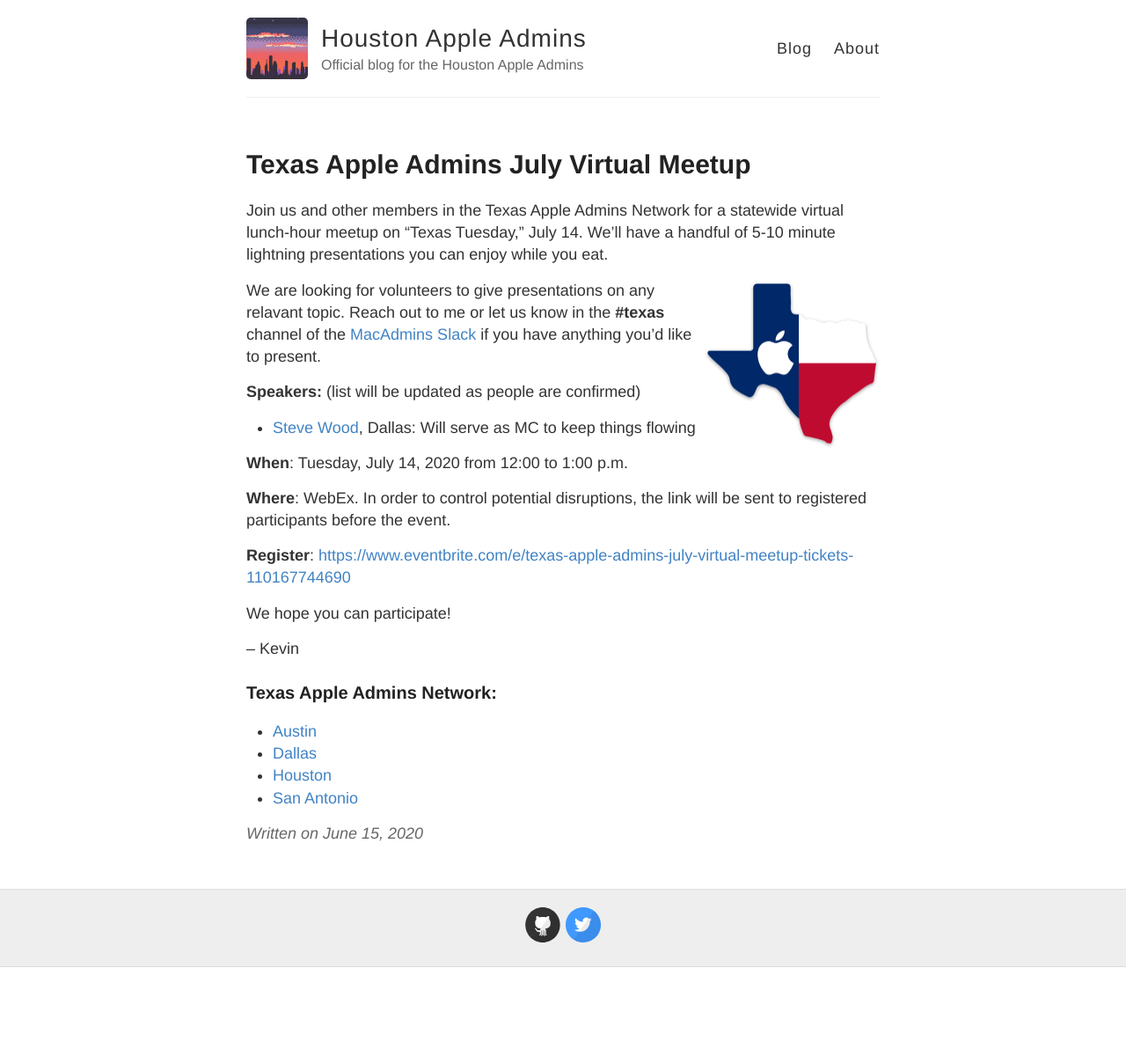
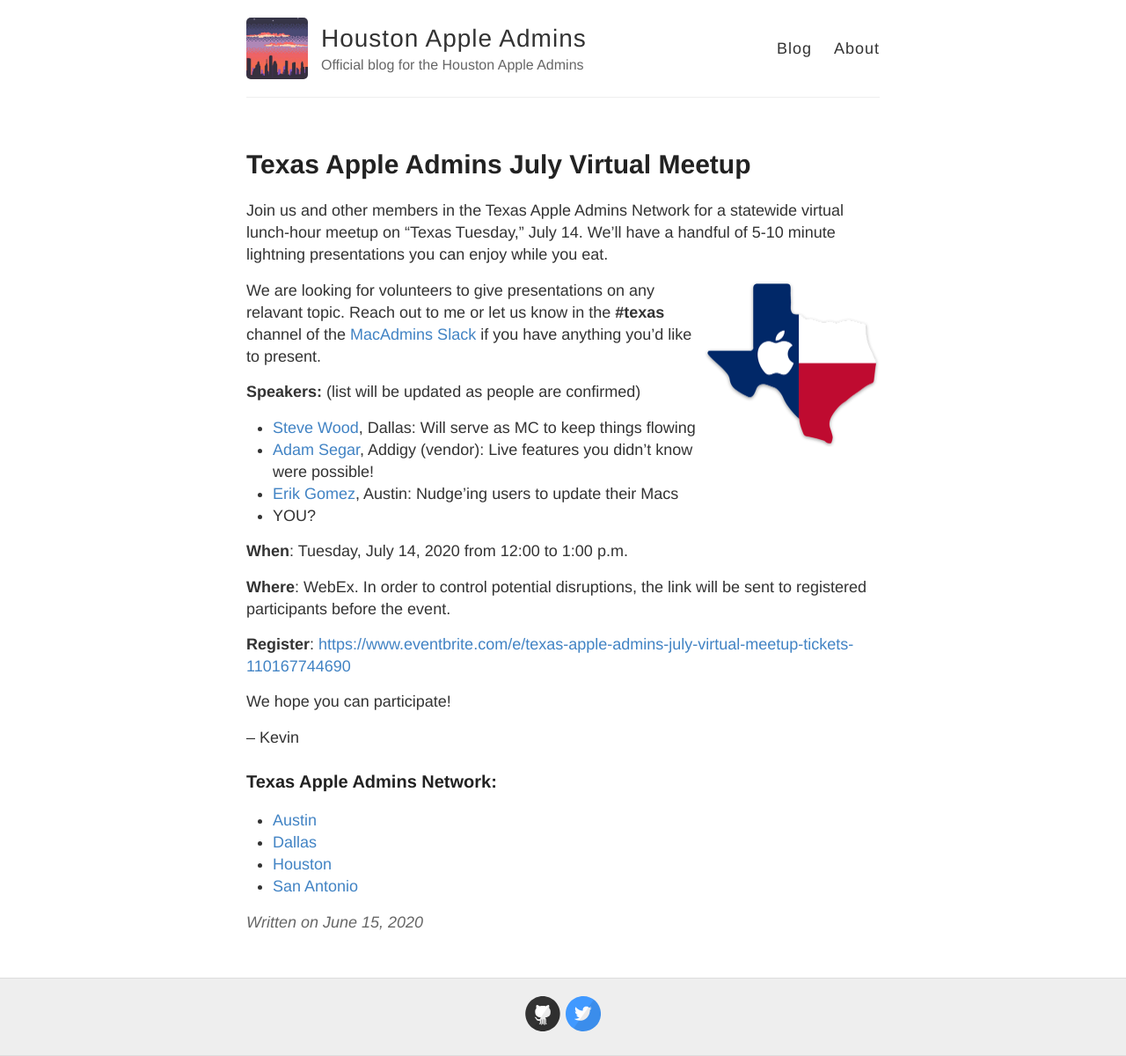
Before and after one commit to houstonappleadmins/houstonappleadmins.github.io, a Jekyll site: the page built from _posts/2020-06-16-TexasAppleAdminsJulyVirtual.md, in a window 1280 px wide. Shown: the whole page at 88% size. Built offline with Jekyll 4.4.1, drawn with Linux system fonts in a browser that asks for light colours; our own code applies the rules of GitHub Pages for plain Markdown files; before the commit the page ends 1099 px from its top, so only the background shows below that.

Commit message:
Update 2020-06-16-TexasAppleAdminsJulyVirtual.md

```diff
--- a/_posts/2020-06-16-TexasAppleAdminsJulyVirtual.md
+++ b/_posts/2020-06-16-TexasAppleAdminsJulyVirtual.md
@@ -12,6 +12,9 @@
 **Speakers:** (list will be updated as people are confirmed)
 
 * [Steve Wood](https://geekygordo.com), Dallas: Will serve as MC to keep things flowing
+* [Adam Segar](https://geekygordo.com), Addigy (vendor): Live features you didn’t know were possible!
+* [Erik Gomez](https://blog.eriknicolasgomez.com), Austin: Nudge'ing users to update their Macs
+* YOU?
 
 **When**: Tuesday, July 14, 2020 from 12:00 to 1:00 p.m.
 
```
